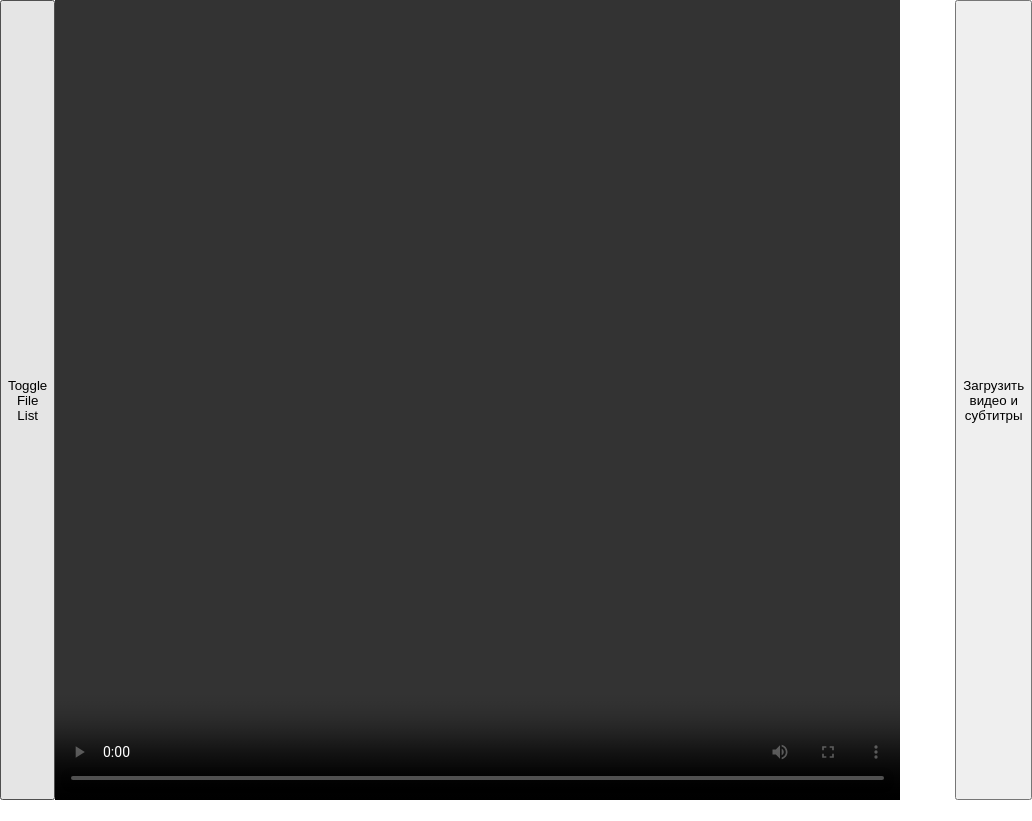
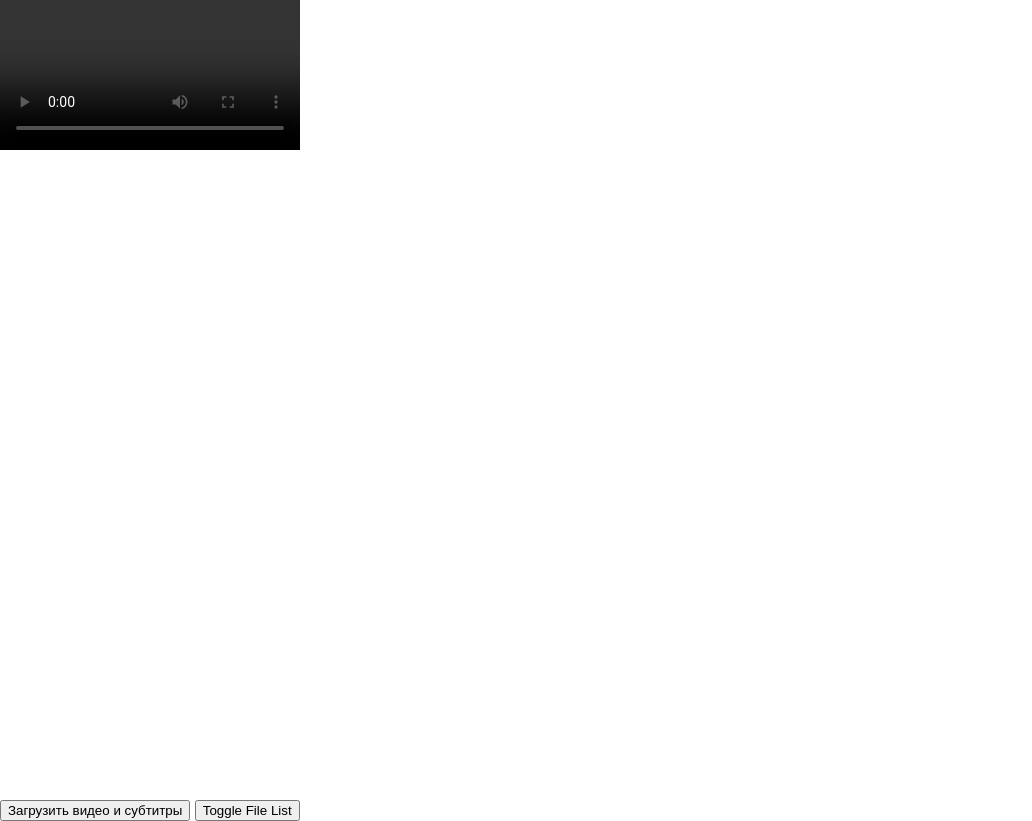
Before and after one commit to jwriter/theAuditionApp, an Electron app: page index.html in a window 900 px wide. Shown: the whole page, 1032 px wide, since content can reach past the window. Before the commit the page ends 800 px from the top, so only its background shows below. Drawn offline with Linux system fonts and the light colour scheme; no server answers.

Commit message:
cleansing

```diff
--- a/index.html
+++ b/index.html
@@ -7,12 +7,14 @@
 </head>
 <body>
   <div id="container">
+    <div>
+      <video id="video" controls></video>
+      <div id="subtitle"></div>
+    </div>
+    <div id="file-list" class="hidden"></div>
+  </div>
+    <button id="loadingButton">Загрузить видео и субтитры</button>
     <button id="toggle-list">Toggle File List</button>
-    <div id="file-list" class="hidden"></div>
-    <video id="video" controls></video>
-    <div id="subtitle"></div>
-    <button id="loadingButton">Загрузить видео и субтитры</button>
-  </div>
   <!-- <div id="container">
       <video id="video" controls></video>
       <div id="subtitle"></div>
--- a/main.js
+++ b/main.js
@@ -27,7 +27,6 @@ function createWindow () {
             const result = await dialog.showOpenDialog(mainWindow, {
               properties: ['openDirectory']
             });
-            console.log(result)
             if (!result.canceled && result.filePaths.length > 0) {
               const folder = result.filePaths[0];
               store.set('lastFolder', folder);
```
